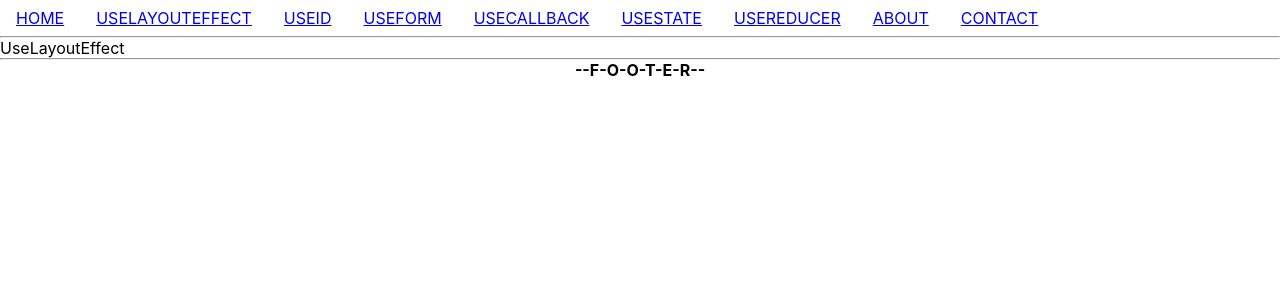
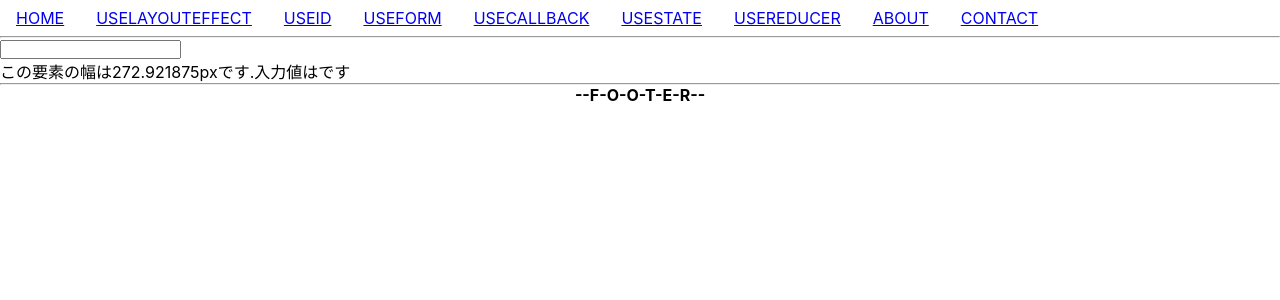
Before and after one commit to jini-labs-2/react-ts-practice, a React (Create React App) app: page /hooks/uselayouteffect in a window 1280 px wide. Shown: the top 300 px of the page. Built offline with nearby package versions, Linux system fonts and the light colour scheme.

Commit message:
[useLayoutEffect] 要素の幅を算出、routerバージョンアップ

```diff
--- a/package.json
+++ b/package.json
@@ -14,7 +14,7 @@
     "react-dom": "^18.2.0",
     "react-hook-form": "^7.54.2",
     "react-icons": "^4.11.0",
-    "react-router-dom": "^6.4.1",
+    "react-router-dom": "^7.2.0",
     "react-scripts": "5.0.1",
     "sass": "^1.71.1",
     "typescript": "^4.8.3",
--- a/src/index.tsx
+++ b/src/index.tsx
@@ -7,9 +7,9 @@ const root = ReactDOM.createRoot(
   document.getElementById('root') as HTMLElement
 );
 root.render(
-  <React.StrictMode>
+  // <React.StrictMode>
     <BrowserRouter>
       <App />
     </BrowserRouter>
-  </React.StrictMode>
+  // </React.StrictMode>
 );
--- a/src/pages/testhooks/UseLayoutEffect.tsx
+++ b/src/pages/testhooks/UseLayoutEffect.tsx
@@ -1,9 +1,31 @@
-import React from 'react'
+import React, { useEffect, useLayoutEffect, useRef, useState } from 'react'
 
 const UseLayoutEffect = () => {
+  const refLabel = useRef<HTMLLabelElement>(null);
+  const [divWidth, setDivWidth] = useState(0);
+  const [inputValue, setInputValue] = useState<string>('');
+
+  // useEffect(() => {
+  //   if (refLabel.current) {
+  //     setDivWidth(refLabel.current.getBoundingClientRect().width);
+  //   }
+  //   console.log('--s0201--')
+  // }, [inputValue]);
+
+  useLayoutEffect(() => {
+    if (refLabel.current) {
+      setDivWidth(refLabel.current.getBoundingClientRect().width);
+    }
+    console.log('--s0201--')
+  }, [inputValue]);
+
+  console.log('--s0202--')
   return (
-    <div>UseLayoutEffect</div>
-  )
+    <>
+      <input type='text' value={inputValue} onChange={(e) => setInputValue(e.target.value)} /><br/>
+      <label ref={refLabel}>この要素の幅は{divWidth}pxです.入力値は{inputValue}です</label>
+    </>
+  );
 }
 
 export default UseLayoutEffect
```
Also changed, not shown: 1 other file (tests, documents, lock files or other folders).
